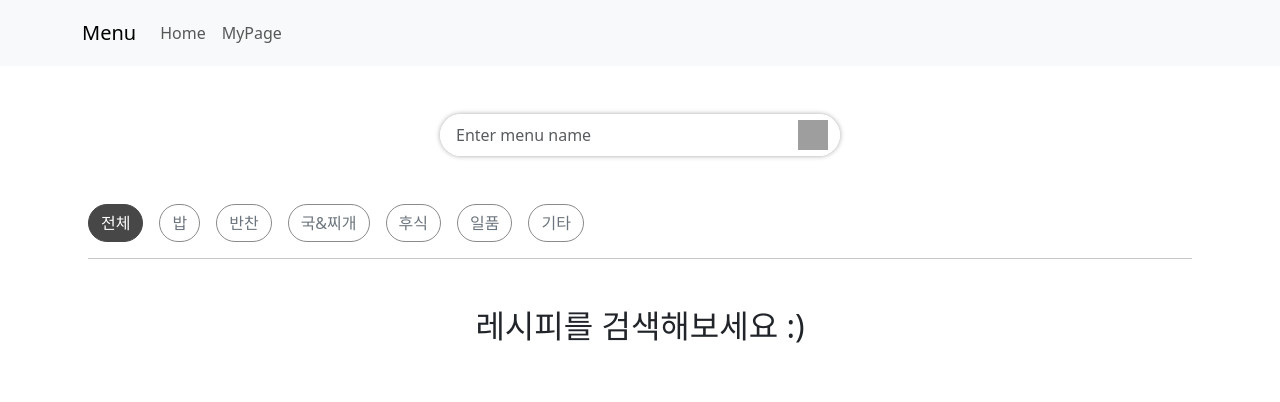
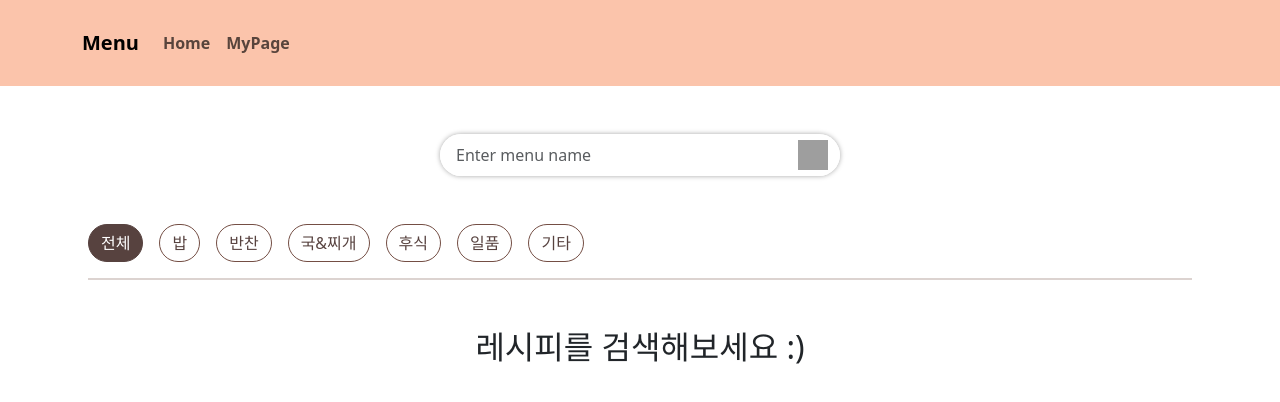
Before and after one commit to Ulim567/2024_OSS_Team, a React (Create React App) app: page / in a window 1280 px wide. Shown: the top 402 px of the page. Built offline with nearby package versions, Linux system fonts and the light colour scheme; grey boxes are pictures that could not be loaded.

Commit message:
add color

```diff
--- a/src/Components/CSS/Calendar.css
+++ b/src/Components/CSS/Calendar.css
@@ -1,4 +1,5 @@
 .react-calendar {
+  max-width: 500px;
   width: 100%;
   background: #ffff;
   border: 1px solid #eeeeee;
@@ -14,7 +15,7 @@
   bottom: 4px; /* 바닥에 붙여서 위치 설정 */
   left: 50%; /* 가로 중앙 정렬 */
   transform: translateX(-50%); /* 정확한 가로 중앙 정렬 */
-  background-color: rgb(72, 72, 115); /* 파란색 점 */
+  background-color: #749359; /* 파란색 점 */
   width: 8px;
   height: 8px;
   border-radius: 50%;
--- a/src/Components/CSS/FAB.module.css
+++ b/src/Components/CSS/FAB.module.css
@@ -2,7 +2,7 @@
   position: fixed;
   bottom: 50px;
   right: 50px;
-  background-color: rgb(225, 225, 225);
+  background-color: #abd0a7;
   border: none;
   color: rgb(0, 0, 0);
   text-align: center;
--- a/src/Components/CSS/FilterButton.module.css
+++ b/src/Components/CSS/FilterButton.module.css
@@ -1,20 +1,30 @@
 .filterButton {
   border-radius: 25px;
-  border-color: #8a8a8a;
+  background-color: #fff;
+  border-color: hsl(13, 26%, 36%);
+  color: #57423f;
   transition: 0.3s ease;
   &:hover {
-    background-color: #474747;
-    border-color: #474747;
+    background-color: #57423f;
+    border-color: #57423f;
     color: #fff;
     font-size: 1rem;
+  }
+  &:active {
+    background-color: #57423f !important;
+    border-color: #57423f !important;
   }
 }
 
 .filterButtonSelected {
   border-radius: 25px;
-  background-color: #474747;
-  border-color: #474747;
+  background-color: #57423f;
+  border-color: #57423f;
   color: #fff;
   font-size: 1rem;
   transition: 0.3s ease;
+  &:hover {
+    background-color: #57423f;
+    border-color: #57423f;
+  }
 }
--- a/src/Components/Elements/CustomNavBar.js
+++ b/src/Components/Elements/CustomNavBar.js
@@ -4,9 +4,15 @@ import { Link } from "react-router";
 
 export default function CustomNavBar() {
   return (
-    <Navbar bg="light" data-bs-theme="light" sticky="top">
-      <Container style={{ height: "50px" }}>
+    <Navbar
+      // bg="light"
+      data-bs-theme="light"
+      sticky="top"
+      style={{ backgroundColor: "#fbc4ab" }}
+    >
+      <Container style={{ height: "70px" }}>
         <Navbar.Brand
+          className="fw-bold"
           as={Link}
           to={"/"}
           onClick={() => {
@@ -17,6 +23,7 @@ export default function CustomNavBar() {
         </Navbar.Brand>
         <Nav className="me-auto">
           <Nav.Link
+            className="fw-semibold"
             as={Link}
             to={"/"}
             onClick={() => {
@@ -26,7 +33,7 @@ export default function CustomNavBar() {
             {" "}
             Home
           </Nav.Link>
-          <Nav.Link as={Link} to={"/mypage"}>
+          <Nav.Link as={Link} to={"/mypage"} className="fw-semibold">
             MyPage
           </Nav.Link>
         </Nav>
--- a/src/Components/Elements/Main/FilterButton.js
+++ b/src/Components/Elements/Main/FilterButton.js
@@ -4,21 +4,10 @@ import style from "../../CSS/FilterButton.module.css";
 
 export default function FilterButton({ text, isSelected, onClick }) {
   if (isSelected) {
-    return (
-      <Button
-        variant="outline-secondary"
-        className={style.filterButtonSelected}
-      >
-        {text}
-      </Button>
-    );
+    return <Button className={style.filterButtonSelected}>{text}</Button>;
   }
   return (
-    <Button
-      variant="outline-secondary"
-      className={style.filterButton}
-      onClick={onClick}
-    >
+    <Button className={style.filterButton} onClick={onClick}>
       {text}
     </Button>
   );
--- a/src/Components/Elements/Main/MenuCard.js
+++ b/src/Components/Elements/Main/MenuCard.js
@@ -23,7 +23,7 @@ export default function MenuCard({ menu }) {
             className={styles.image}
           />
         </div>
-        <h4 className="fs-6 fw-light m-0 mt-3" style={{ color: "#4f4f4f" }}>
+        <h4 className="fs-6 fw-light m-0 mt-3" style={{ color: "#574241" }}>
           분류 &gt; <span className="fw-bold">{menu.RCP_PAT2}</span>
         </h4>
         <h4 className="fs-5 fw-semibold m-0 mt-2">{menu.RCP_NM}</h4>
--- a/src/Components/Elements/Main/SearchBar.js
+++ b/src/Components/Elements/Main/SearchBar.js
@@ -88,7 +88,14 @@ export default function SearchBar() {
       <Stack direction="horizontal" gap={3}>
         <FilterButtons filter={filter} filterMenus={filterMenus} />
       </Stack>
-      <hr className="my-3"></hr>
+      <hr
+        className="my-3"
+        style={{
+          border: "0",
+          height: "1.5px",
+          backgroundColor: "#754f44",
+        }}
+      ></hr>
     </Form>
   );
 }
--- a/src/Components/Pages/CreatePage.js
+++ b/src/Components/Pages/CreatePage.js
@@ -18,7 +18,7 @@ const CreatePage = () => {
       boxShadow: "0px 0px 8px rgba(0, 0, 0, 0.15)",
     },
     grayContainer: {
-      backgroundColor: "#eeeeee",
+      backgroundColor: "#f0efeb",
     },
     carousel_container: {
       maxWidth: "500px",
@@ -146,7 +146,7 @@ const CreatePage = () => {
     <div>
       <CustomNavBar></CustomNavBar>
       <div style={styles.detail_main_container}>
-        <h1 className="py-3 m-0 fs-2 fw-bold">
+        <h1 className="py-3 m-0 mt-3 fs-2 fw-bold">
           {mode === "new" ? "새 플래너 만들기" : "플래너에 요리 추가하기"}
         </h1>
         <hr
@@ -159,7 +159,7 @@ const CreatePage = () => {
             {mode === "add" && (
               <Button
                 className="me-3"
-                variant="outline-primary"
+                variant="outline-success"
                 onClick={() => setMode("new")}
               >
                 새 플래너 만들기
@@ -167,7 +167,7 @@ const CreatePage = () => {
             )}
 
             {mode === "new" && (
-              <Button variant="outline-primary" onClick={() => setMode("add")}>
+              <Button variant="outline-success" onClick={() => setMode("add")}>
                 플래너에 요리 추가하기
               </Button>
             )}
@@ -252,12 +252,7 @@ const CreatePage = () => {
               margin: "0 0 16",
             }}
           >
-            <div
-              className="p-3 mb-4"
-              style={{
-                backgroundColor: "#eeeeee",
-              }}
-            >
+            <div className="p-3 mb-4" style={styles.grayContainer}>
               {shoppingList}
             </div>
           </div>
@@ -294,7 +289,7 @@ const CreatePage = () => {
               margin: "0 0 16",
             }}
           >
-            <div className="p-3 mb-4" style={{ backgroundColor: "#eeeeee" }}>
+            <div className="p-3 mb-4" style={styles.grayContainer}>
               <ul className="m-0">
                 {(!customShoppingList ||
                   customShoppingList.split("\n").filter((item) => item.trim())
@@ -311,7 +306,7 @@ const CreatePage = () => {
                           <div className="ms-auto">
                             <Button
                               className="p-1 m-0"
-                              variant="danger"
+                              variant="outline-danger"
                               onClick={() => {
                                 // 해당 항목 삭제
                                 setCustomShoppingList((prev) =>
@@ -383,6 +378,7 @@ const CreatePage = () => {
             className="w-100 py-2"
             variant="success"
             onClick={handleSubmit}
+            style={{ backgroundColor: "#769a73" }}
           >
             저장하기
           </Button>
--- a/src/Components/Pages/MainPage.js
+++ b/src/Components/Pages/MainPage.js
@@ -10,16 +10,6 @@ export default function MainPage() {
       minWidth: "600px",
       width: "100%", // 기본적으로 100% 너비 사용
       margin: "0 auto", // 가로 중앙 정렬
-    },
-
-    stickySearch: {
-      position: "fixed", // 화면 상단에 고정
-      top: "60px", // Navbar의 높이를 고려한 간격
-      left: "50%", // 화면의 가운데로 배치
-      transform: "translateX(-50%)", // 정확히 가운데 정렬
-      maxWidth: "500px", // 최대 너비 설정
-      width: "100%", // 부모 요소 너비에 맞게 설정
-      zIndex: "1050", // Navbar보다 위에 위치하도록 z-index 설정
     },
   };
 
--- a/src/Components/Pages/MenuDetailPage.js
+++ b/src/Components/Pages/MenuDetailPage.js
@@ -22,7 +22,7 @@ export default function MenuDetailPage() {
       boxShadow: "0px 0px 8px rgba(0, 0, 0, 0.15)",
     },
     grayContainer: {
-      backgroundColor: "#eeeeee",
+      backgroundColor: "#f0efeb",
     },
     carousel_container: {
       maxWidth: "500px",
```
Also changed, not shown: src/Components/Elements/MyPage/MyPageCard.js (added, +64 -0 lines), src/Components/Pages/MyPage.js (+39 -17 lines).
